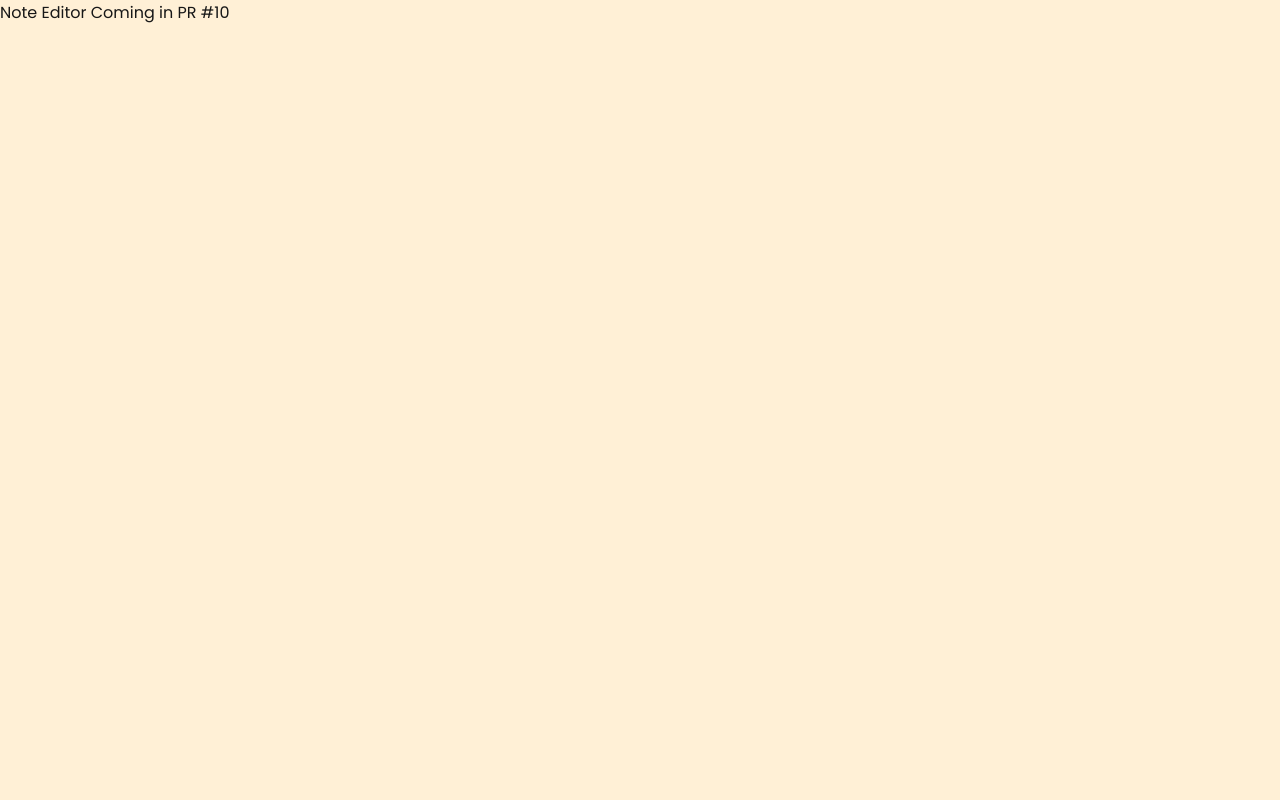
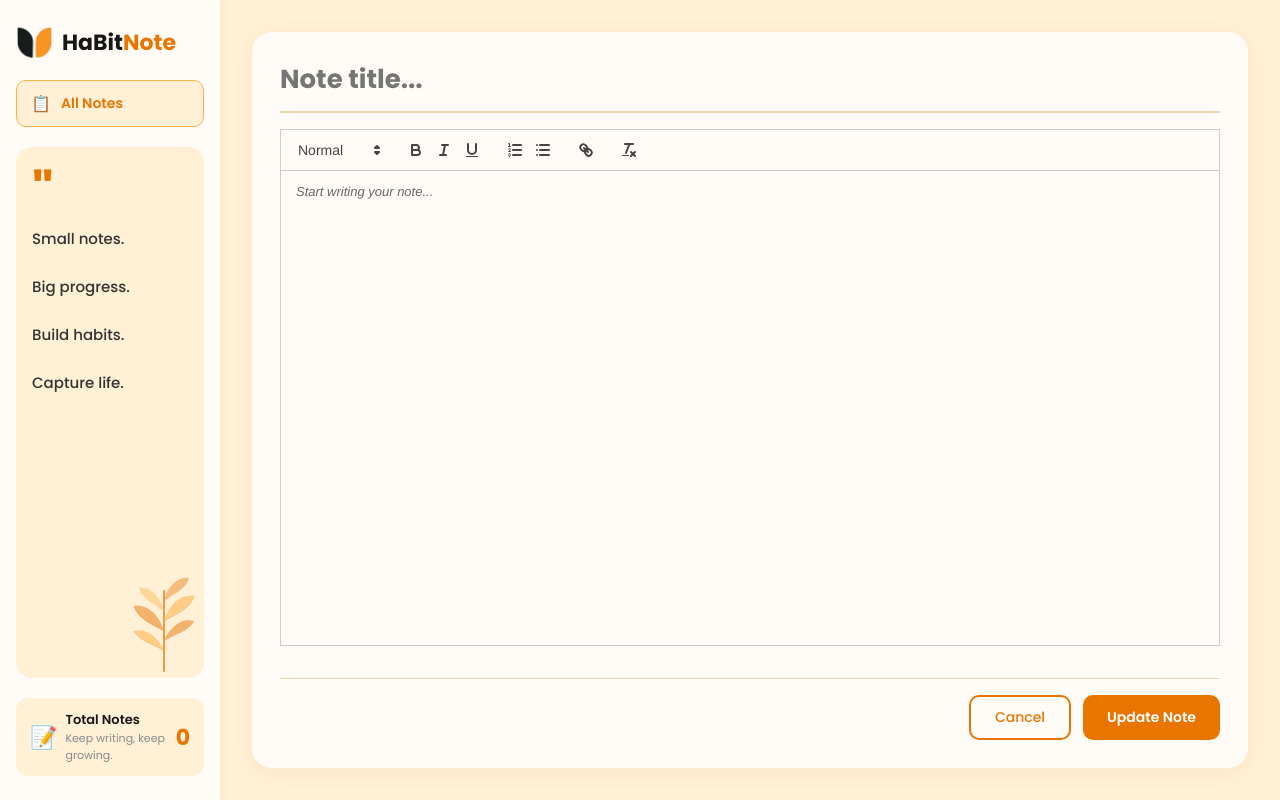
Before and after one commit to 10pshine-cohort-9/cohort-9-mern-16264-aanchal, a React (Vite) app in the folder frontend/: page /editor/1 in a window 1280 px wide. Built offline with nearby package versions, Linux system fonts and the light colour scheme; no server answers; sample sign-in values are in the browser's storage.

Commit message:
feat: add note editor with rich text editing using Quill

```diff
--- a/frontend/package.json
+++ b/frontend/package.json
@@ -11,6 +11,7 @@
   },
   "dependencies": {
     "axios": "^1.19.0",
+    "quill": "^2.0.2",
     "react": "^19.2.7",
     "react-dom": "^19.2.7",
     "react-router-dom": "^7.18.2"
--- a/frontend/src/App.jsx
+++ b/frontend/src/App.jsx
@@ -5,6 +5,7 @@ import ProtectedRoute from './components/routing/ProtectedRoute';
 import LoginPage from './pages/LoginPage';
 import SignupPage from './pages/SignupPage';
 import DashboardPage from './pages/DashboardPage';
+import NoteEditorPage from './pages/NoteEditorPage';
 
 const AppContent = () => {
   const location = useLocation();
@@ -25,10 +26,10 @@ const AppContent = () => {
             </ProtectedRoute>
           } />
           <Route path="/editor/:id" element={
-            <ProtectedRoute>
-              <div>Note Editor Coming in PR #10</div>
-            </ProtectedRoute>
-          } />
+    <ProtectedRoute>
+      <NoteEditorPage />
+    </ProtectedRoute>
+  } />
         </Routes>
       </div>
     </>
--- a/frontend/src/components/notes/NoteCard.jsx
+++ b/frontend/src/components/notes/NoteCard.jsx
@@ -18,6 +18,11 @@ const formatDate = (dateString) => {
 };
 
 const NoteCard = ({ note, index, onEdit, onDelete }) => {
+  const stripHtml = (html) => {
+  const tmp = document.createElement('div');
+  tmp.innerHTML = html;
+  return tmp.textContent || tmp.innerText || '';
+};
   const [menuOpen, setMenuOpen] = useState(false);
   const color = cardColors[index % cardColors.length];
 
@@ -38,20 +43,22 @@ const NoteCard = ({ note, index, onEdit, onDelete }) => {
   style={styles.dropdownItem}
   onClick={() => { onEdit(note); setMenuOpen(false); }}
 >
-                ✏️ Edit
+  Edit
 </button>
 <button
   style={{ ...styles.dropdownItem, color: '#E53E3E' }}
   onClick={() => { onDelete(note._id); setMenuOpen(false); }}
 >
-                🗑️ Delete
+  Delete
 </button>
             </div>
           )}
         </div>
       </div>
       <p style={styles.content}>
-        {note.content.length > 100 ? `${note.content.substring(0, 100)}...` : note.content}
+  {stripHtml(note.content).length > 100
+    ? `${stripHtml(note.content).substring(0, 100)}...`
+    : stripHtml(note.content)}
 </p>
       <p style={styles.date}>{formatDate(note.createdAt)}</p>
     </div>
--- /dev/null
+++ b/frontend/src/pages/NoteEditorPage.jsx
@@ -0,0 +1,193 @@
+import { useState, useEffect, useRef } from 'react';
+import { useNavigate, useParams, useLocation } from 'react-router-dom';
+import Quill from 'quill';
+import 'quill/dist/quill.snow.css';
+import { useAuth } from '../context/AuthContext';
+import notesApi from '../api/notesApi';
+import Sidebar from '../components/dashboard/Sidebar';
+
+const NoteEditorPage = () => {
+  const [title, setTitle] = useState('');
+  const [loading, setLoading] = useState(false);
+  const [error, setError] = useState('');
+  const [totalNotes, setTotalNotes] = useState(0);
+
+  const quillRef = useRef(null);
+  const editorRef = useRef(null);
+
+  const { id } = useParams();
+  const location = useLocation();
+  const navigate = useNavigate();
+  const token = localStorage.getItem('token');
+  const isEditing = id !== 'new';
+
+  useEffect(() => {
+    if (quillRef.current) return;
+    const quill = new Quill(editorRef.current, {
+      theme: 'snow',
+      placeholder: 'Start writing your note...',
+      modules: {
+        toolbar: [
+          [{ header: [1, 2, 3, false] }],
+          ['bold', 'italic', 'underline'],
+          [{ list: 'ordered' }, { list: 'bullet' }],
+          ['link'],
+          ['clean'],
+        ],
+      },
+    });
+    quillRef.current = quill;
+
+    if (isEditing && location.state?.note) {
+      const note = location.state.note;
+      setTitle(note.title);
+      quill.root.innerHTML = note.content;
+    }
+  }, []);
+
+  const handleSave = async () => {
+    const content = quillRef.current.root.innerHTML;
+
+    if (!title.trim()) {
+      setError('Please enter a title');
+      return;
+    }
+
+    if (!content.trim() || content === '<p><br></p>') {
+      setError('Please enter some content');
+      return;
+    }
+
+    try {
+      setLoading(true);
+      setError('');
+
+      if (isEditing) {
+        await notesApi.updateNote(token, id, title, content);
+      } else {
+        await notesApi.createNote(token, title, content);
+      }
+
+      navigate('/dashboard');
+    } catch (err) {
+      setError(err.message || 'Failed to save note');
+    } finally {
+      setLoading(false);
+    }
+  };
+
+  return (
+    <div style={styles.page}>
+      <Sidebar totalNotes={totalNotes} />
+      <div style={styles.main}>
+        <div style={styles.editorContainer}>
+          <input
+            type="text"
+            placeholder="Note title..."
+            value={title}
+            onChange={(e) => setTitle(e.target.value)}
+            style={styles.titleInput}
+          />
+          <div ref={editorRef} style={styles.editor} />
+          {error && <p style={styles.error}>{error}</p>}
+          <div style={styles.actions}>
+            <button
+              style={styles.cancelBtn}
+              onClick={() => navigate('/dashboard')}
+            >
+              Cancel
+            </button>
+            <button
+              style={{
+                ...styles.saveBtn,
+                opacity: loading ? 0.8 : 1,
+              }}
+              onClick={handleSave}
+              disabled={loading}
+            >
+              {loading ? 'Saving...' : isEditing ? 'Update Note' : 'Save Note'}
+            </button>
+          </div>
+        </div>
+      </div>
+    </div>
+  );
+};
+
+const styles = {
+  page: {
+    display: 'flex',
+    minHeight: '100vh',
+    backgroundColor: '#FFF0D6',
+  },
+  main: {
+    flex: 1,
+    display: 'flex',
+    flexDirection: 'column',
+    padding: '32px',
+  },
+  editorContainer: {
+    backgroundColor: '#FFFCF7',
+    borderRadius: '20px',
+    padding: '28px',
+    flex: 1,
+    display: 'flex',
+    flexDirection: 'column',
+    boxShadow: '0 4px 20px rgba(232, 117, 0, 0.08)',
+  },
+  titleInput: {
+    width: '100%',
+    fontSize: '26px',
+    fontWeight: '700',
+    fontFamily: 'Poppins, sans-serif',
+    color: '#171717',
+    border: 'none',
+    backgroundColor: 'transparent',
+    outline: 'none',
+    marginBottom: '16px',
+    padding: '0',
+    borderBottom: '2px solid #E8D5B0',
+    paddingBottom: '12px',
+  },
+  editor: {
+    flex: 1,
+    marginBottom: '16px',
+  },
+  error: {
+    color: '#E53E3E',
+    fontSize: '13px',
+    margin: '8px 0',
+  },
+  actions: {
+    display: 'flex',
+    justifyContent: 'flex-end',
+    gap: '12px',
+    marginTop: '16px',
+    paddingTop: '16px',
+    borderTop: '1px solid #E8D5B0',
+  },
+  cancelBtn: {
+    padding: '10px 24px',
+    borderRadius: '10px',
+    border: '2px solid #E87500',
+    backgroundColor: 'transparent',
+    color: '#E87500',
+    fontSize: '14px',
+    fontWeight: '500',
+    cursor: 'pointer',
+    fontFamily: 'Poppins, sans-serif',
+  },
+  saveBtn: {
+    padding: '10px 24px',
+    borderRadius: '10px',
+    border: 'none',
+    backgroundColor: '#E87500',
+    color: '#FFFFFF',
+    fontSize: '14px',
+    fontWeight: '600',
+    cursor: 'pointer',
+    fontFamily: 'Poppins, sans-serif',
+  },
+};
+
+export default NoteEditorPage;
```
Also changed, not shown: 1 other file (tests, documents, lock files or other folders). Lines whose indentation alone changed are shown as unchanged.
